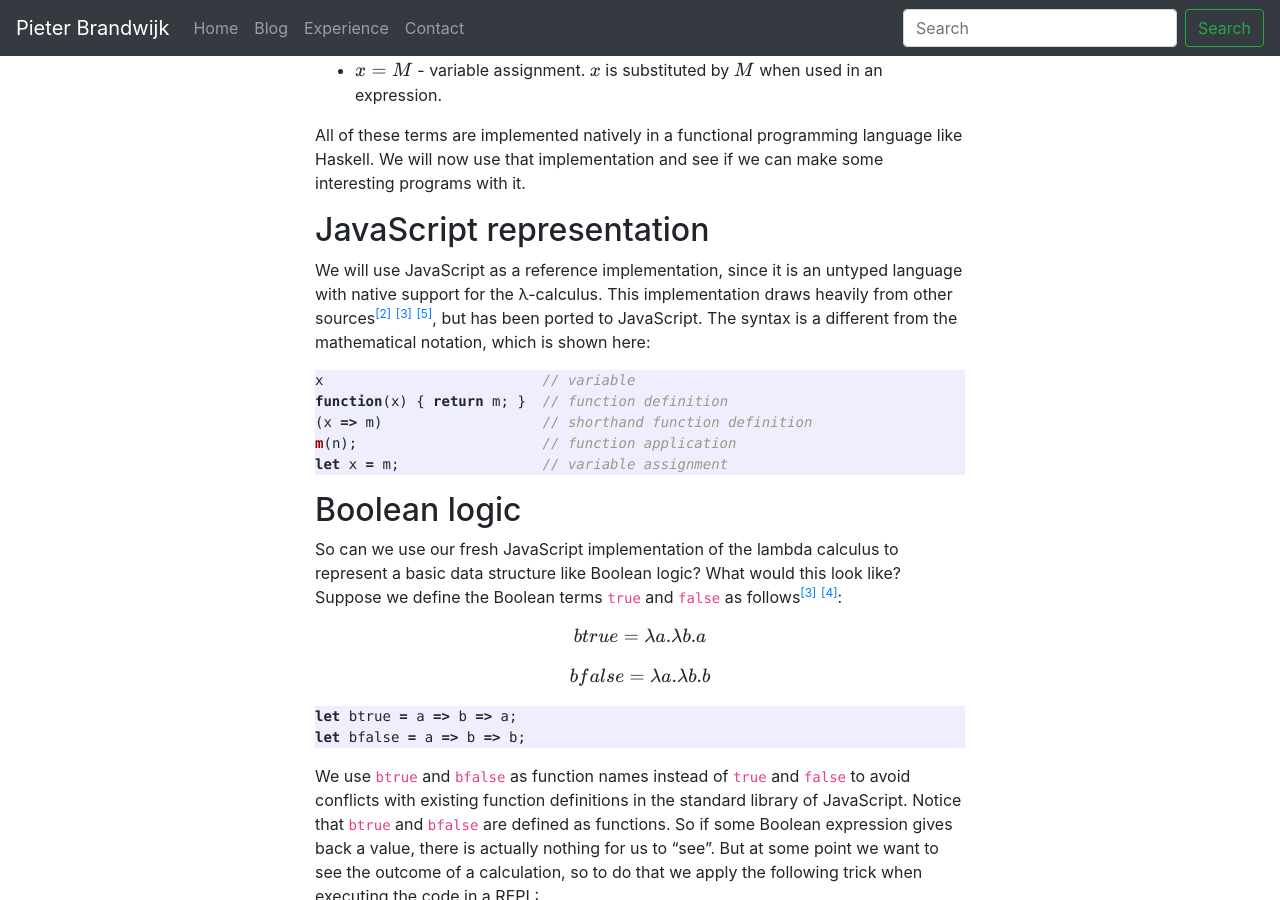
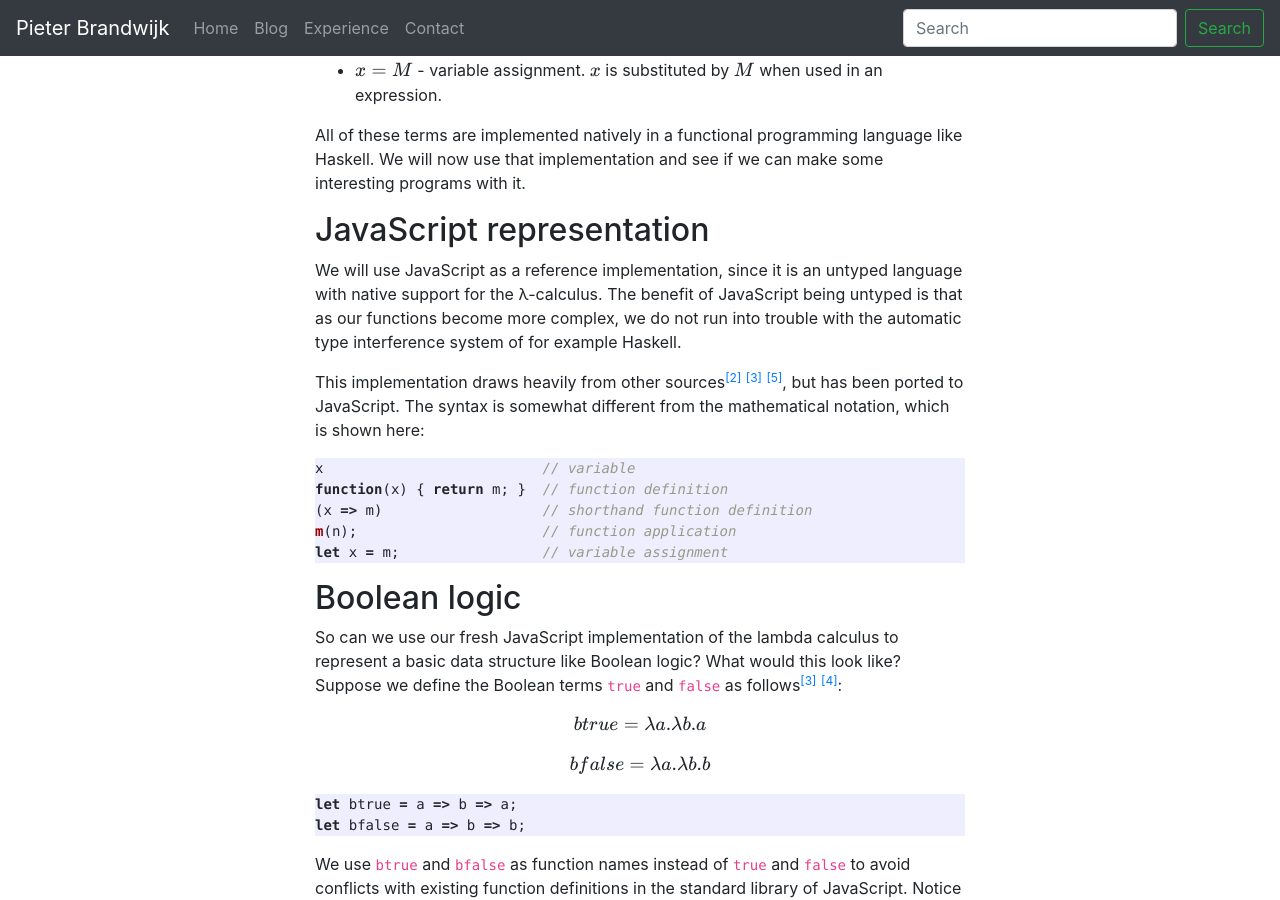
Before and after one commit to pbrandwijk/pbrandwijk.github.io, a Jekyll site: the page built from _posts/2022-10-12-lambda-calculus-foundations-with-javascript.md, in a window 1280 px wide and 900 px high, scrolled down 877 px. Built offline with Jekyll 4.4.1, drawn with Linux system fonts in a browser that asks for light colours; nearby versions of some CDN libraries; comment, search, counter and statistics services are not loaded.

Commit message:
Update post

````diff
--- a/_posts/2022-10-12-lambda-calculus-foundations-with-javascript.md
+++ b/_posts/2022-10-12-lambda-calculus-foundations-with-javascript.md
@@ -33,7 +33,9 @@ This is all you need for a functioning lambda calculus. For the sake of readabil
 All of these terms are implemented natively in a functional programming language like Haskell. We will now use that implementation and see if we can make some interesting programs with it.
 
 ## JavaScript representation
-We will use JavaScript as a reference implementation, since it is an untyped language with native support for the λ-calculus. This implementation draws heavily from other sources[<sup>[2]</sup>][computerphile] [<sup>[3]</sup>][klipse] [<sup>[5]</sup>][iitk], but has been ported to JavaScript. The syntax is a different from the mathematical notation, which is shown here:
+We will use JavaScript as a reference implementation, since it is an untyped language with native support for the λ-calculus. The benefit of JavaScript being untyped is that as our functions become more complex, we do not run into trouble with the automatic type interference system of for example Haskell.
+
+This implementation draws heavily from other sources[<sup>[2]</sup>][computerphile] [<sup>[3]</sup>][klipse] [<sup>[5]</sup>][iitk], but has been ported to JavaScript. The syntax is somewhat different from the mathematical notation, which is shown here:
 ```javascript
 x                          // variable
 function(x) { return m; }  // function definition
````
